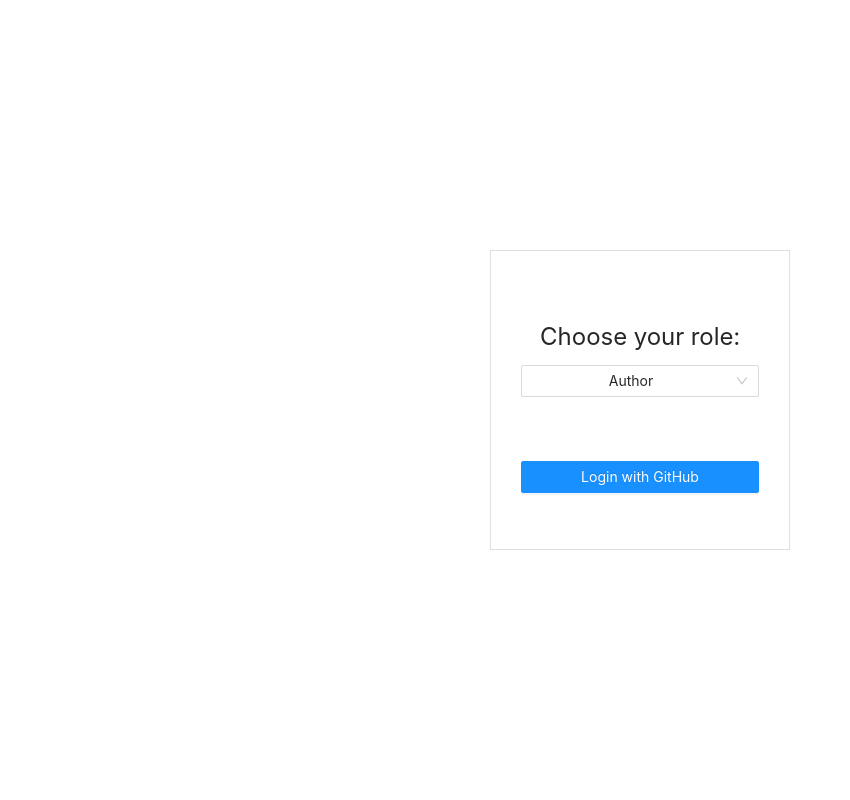
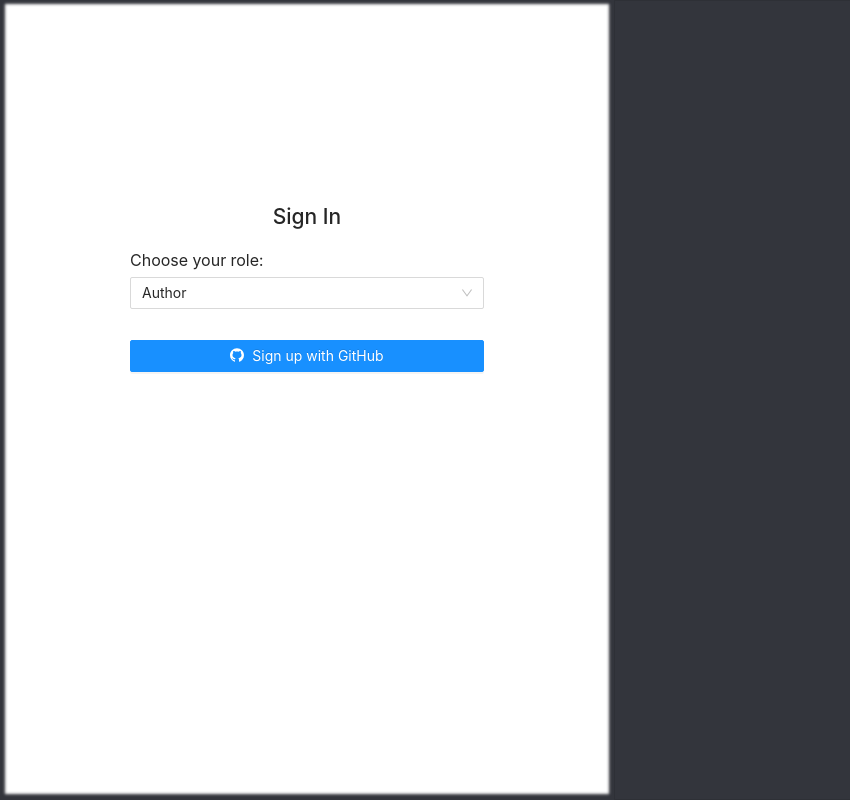
Before and after one commit to Ildar107/RS-Assessment-Tool, a React app: page /#/authentication in a window 1280 px wide. Shown: the whole page, without its empty margins (0-850 px from the left). Built offline with nearby package versions, Linux system fonts and the light colour scheme.

Commit message:
feat: update auth design and add functional roles

```diff
--- a/src/App.jsx
+++ b/src/App.jsx
@@ -63,7 +63,7 @@ const App = () => {
         exact
         isAuthenticatedState={isAuthenticatedState}
       >
-        <ReviewsPage />
+        <ReviewsPage role={role} user={JSON.parse(user)} />
       </PrivateRoute>
       <PrivateRoute
         path={routes.REQUESTS}
--- a/src/pages/authentication/AuthPage.jsx
+++ b/src/pages/authentication/AuthPage.jsx
@@ -1,6 +1,9 @@
 import React from 'react';
 import { useAuth0 } from '@auth0/auth0-react';
-import { Select, Button } from 'antd';
+import {
+  Select, Button,
+} from 'antd';
+import { GithubOutlined } from '@ant-design/icons';
 import './authPage.scss';
 
 const { Option } = Select;
@@ -9,12 +12,15 @@ const AuthPage = ({ setIsAuthenticatedState, setRole, role }) => {
   const { loginWithRedirect } = useAuth0();
   return (
     <div className="auth-page-wrapper">
-      <label className="label-for-select">
-        Choose your role:
-        <br />
+
+      <form className="form-container">
+        <h2 className="header__title">Sign In</h2>
+        <div className="control">
+          <label>Choose your role:</label>
           <Select
-        // style={{ width: 110 }}
             value={role}
+            required
+            name="role"
             onChange={(value) => {
               setRole(value);
             }}
@@ -22,12 +28,12 @@ const AuthPage = ({ setIsAuthenticatedState, setRole, role }) => {
             <Option value="author">Author</Option>
             <Option value="student">Student</Option>
             <Option value="supervisor">Supervisor</Option>
-          <Option value="course_manager">Course Manager</Option>
           </Select>
 
-      </label>
+        </div>
         <Button
           type="primary"
+          icon={<GithubOutlined />}
           onClick={() => {
             setIsAuthenticatedState(true);
             localStorage.setItem('isAuthenticated', true);
@@ -35,9 +41,11 @@ const AuthPage = ({ setIsAuthenticatedState, setRole, role }) => {
             loginWithRedirect();
           }}
         >
-        Login with GitHub
+          Sign up with GitHub
         </Button>
+      </form>
 
+      <div className="content" />
     </div>
   );
 };
--- a/src/pages/authentication/authPage.scss
+++ b/src/pages/authentication/authPage.scss
@@ -1,22 +1,46 @@
+
+.auth__spin.ant-spin-nested-loading > div > .ant-spin {
+  max-height: 100%;
+}
+
 .auth-page-wrapper {
-  box-sizing: border-box;
   display: flex;
-  flex-direction: column;
-  justify-content: space-around;
-  width: 300px;
-  height: 300px;
-  position: relative;
-  top: calc(50vh - 150px);
-  left: calc(50vw - 150px);
-  border: 1px solid #1112;
-  padding: 30px;
+  min-height: 100vh;
 
-  .label-for-select{
+  .header__title {
+    text-align: center;
+  }
+
+  .control{
     display: flex;
+    font-size: 16px;
+    text-align: left;
     flex-direction: column;
-    font-size: 24px;
+    height: 70px;
+    justify-content: space-evenly;
+    margin-bottom: 26px;
+  }
+
+  .form-container{
+    padding: 0 130px;
+    display: flex;
+    padding-top: 200px;
+    flex-direction: column;
+    width:35%;
+
+    box-shadow: inset 0px -1px 3px 5px #33353c;
+      box-sizing: content-box;
+  }
+
+  .label_between {
+    margin: 30px 0;
     text-align: center;
-    height: 100px;
-    justify-content: space-evenly;
+  }
+
+  .content {
+    background-color: #33353c;
+    width: 65%;
+    padding: 20px;
+    border: 1px solid #1112;
   }
 }
--- a/src/pages/edit/EditCheckingList.jsx
+++ b/src/pages/edit/EditCheckingList.jsx
@@ -229,14 +229,20 @@ export default class EditCheckingList extends React.Component {
       } = this.state;
 
       const options = ['DRAFT', 'PUBLISHED', 'ARCHIVED'];
-
+      console.log(this.props.role);
       return (
 
         <div className="edit-task-wrapper">
           <div className="tables__container">
             <div className="tasks__header">
               <h3>Tasks</h3>
-              <Button type="primary" onClick={() => this.newTask()}>Create new Task</Button>
+              <Button
+                type="primary"
+                className={this.props.role !== 'student' ? '' : 'hideButton'}
+                onClick={() => this.newTask()}
+              >
+                Create new Task
+              </Button>
             </div>
             <TableAnt
               tableName="tasks"
@@ -317,7 +323,7 @@ export default class EditCheckingList extends React.Component {
                     key="save"
                     type="primary"
                     className="edit-button"
-                    disabled={selectedRow !== null && selectedRow.state !== 'DRAFT'}
+                    disabled={this.props.role === 'student' || (selectedRow !== null && selectedRow.state !== 'DRAFT')}
                     htmlType="submit"
                   >
                     Save
--- a/src/pages/edit/editPage.scss
+++ b/src/pages/edit/editPage.scss
@@ -2,6 +2,10 @@
   display: flex;
   min-height: 100vh;
   box-sizing: border-box;
+
+  .hideButton{
+    display: none;
+  }
 
   & .input-name {
     margin-top: 20px;
@@ -62,7 +66,6 @@
       border-color:#515256;
     }
     textarea {
-
       margin-bottom: 15px;
       color: #bbb5b5;
       background: #33353c;
--- a/src/pages/reviews/ReviewsPage.jsx
+++ b/src/pages/reviews/ReviewsPage.jsx
@@ -6,7 +6,7 @@ import Highlighter from 'react-highlight-words';
 import { SearchOutlined } from '@ant-design/icons';
 import './reviewsPage.scss';
 
-const ReviewsPage = () => {
+const ReviewsPage = ({ role, user }) => {
   const [requestedTasks, setRequestedTasks] = useState();
   const [requestReviews, setRequestReviews] = useState();
   const [selectedRequestRow, setSelectedRequestRow] = useState();
@@ -31,7 +31,9 @@ const ReviewsPage = () => {
       topLevel.map((x) => {
         x.key = x.id;
         // найти все реквесты пользователя
-        x.requests = requests.filter((r) => r.taskId === x.id);
+        x.requests = role !== 'supervisor'
+          ? requests.filter((r) => r.taskId === x.id && r.userId === user.nickname)
+          : requests.filter((r) => r.taskId === x.id);
 
         x.requestCounts = x.requests.length;
         // найти все ревью для ревью реквеста
```
Also changed, not shown: src/components/PrivateRoute.jsx (+0 -11 lines). Lines whose indentation alone changed are shown as unchanged.
